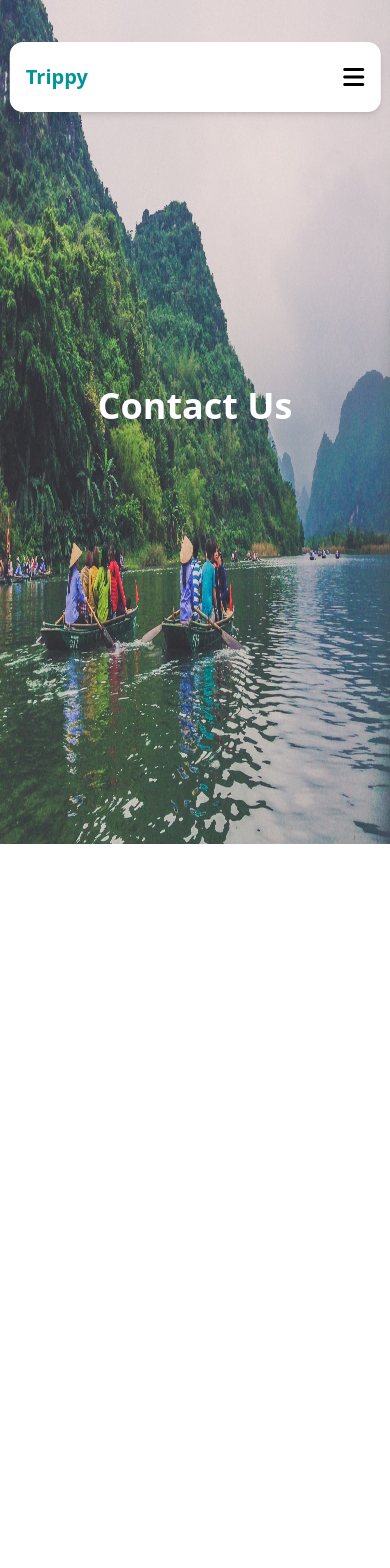
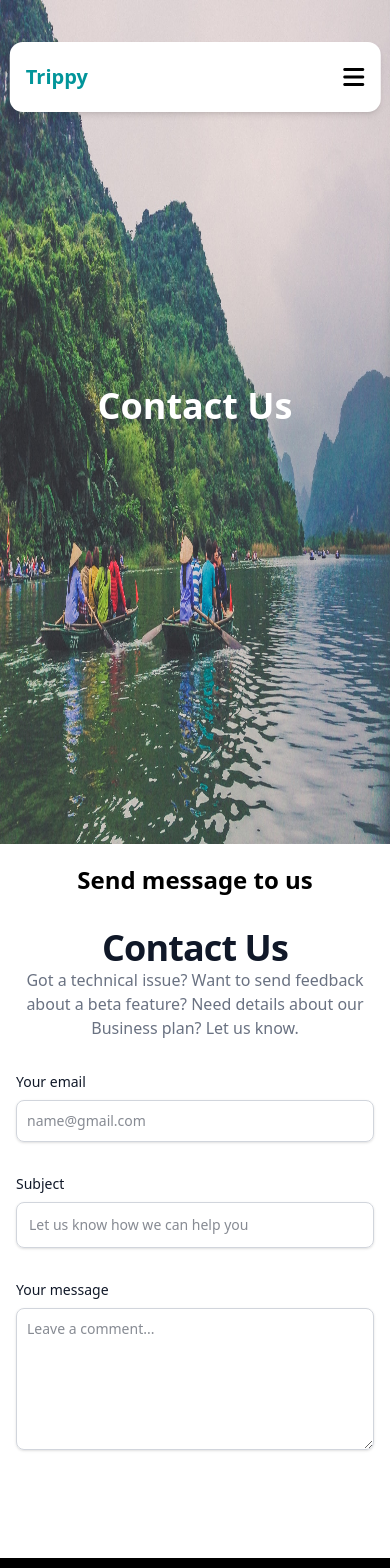
Before and after one commit to waris64/TravellingWebsite, a React (Vite) app in the folder travel-website/: page /contact in a window 390 px wide. Shown: the top 1568 px of the page. Before the commit the page ends 844 px from the top, so only its background shows below. Built offline with nearby package versions, Linux system fonts and the light colour scheme.

Commit message:
Development: Contact form added and responsive

```diff
--- /dev/null
+++ b/travel-website/src/Components/ContactForm.jsx
@@ -0,0 +1,29 @@
+const ContactForm = () => {
+    return (
+        <div>
+            <h1 className="text-center text-2xl md:text-4xl font-bold md:pt-10 pt-5" >Send message to us</h1>
+            <section class="bg-white text-black">
+                <div class="py-8 lg:py-16 px-4 mx-auto max-w-screen-md">
+                    <h2 class="md:mb-4 text-4xl tracking-tight font-extrabold text-center text-gray-900 dark:text-white">Contact Us</h2>
+                    <p class="mb-8 lg:mb-16  text-center text-gray-500  sm:text-xl">Got a technical issue? Want to send feedback about a beta feature? Need details about our Business plan? Let us know.</p>
+                    <form action="#" class="space-y-8">
+                        <div>
+                            <label for="email" class="block mb-2 text-sm font-medium text-gray-900 ">Your email</label>
+                            <input type="email" id="email" class="shadow-sm  border border-gray-300 text-gray-900 text-sm rounded-lg focus:ring-primary-500 focus:border-primary-500 block w-full p-2.5  dark:border-gray-600 dark:placeholder-gray-400 dark:text-white dark:focus:ring-primary-500 dark:focus:border-primary-500 dark:shadow-sm-light" placeholder="name@gmail.com" required/>
+                        </div>
+                        <div>
+                            <label for="subject" class="block mb-2 text-sm font-medium text-gray-900 ">Subject</label>
+                            <input type="text" id="subject" class="block p-3 w-full text-sm text-gray-900  rounded-lg border border-gray-300 shadow-sm focus:ring-primary-500 focus:border-primary-500  dark:border-gray-600 dark:placeholder-gray-400 dark:text-white dark:focus:ring-primary-500 dark:focus:border-primary-500 dark:shadow-sm-light" placeholder="Let us know how we can help you" required/>
+                        </div>
+                        <div class="sm:col-span-2">
+                            <label for="message" class="block mb-2 text-sm font-medium text-gray-900 ">Your message</label>
+                            <textarea id="message" rows="6" class="block p-2.5 w-full text-sm text-gray-900  rounded-lg shadow-sm border border-gray-300 focus:ring-primary-500 focus:border-primary-500  dark:border-gray-600 dark:placeholder-gray-400 dark:text-white dark:focus:ring-primary-500 dark:focus:border-primary-500" placeholder="Leave a comment..."></textarea>
+                        </div>
+                        <button type="submit" class="py-3 px-5 text-sm font-medium text-center text-white rounded-lg bg-primary-700 sm:w-fit hover:bg-primary-800 focus:ring-4 focus:outline-none focus:ring-primary-300 dark:bg-primary-600 dark:hover:bg-primary-700 dark:focus:ring-primary-800">Send message</button>
+                    </form>
+                </div>
+            </section>
+        </div>
+    )
+}
+export default ContactForm
--- a/travel-website/src/Routes/Contact.jsx
+++ b/travel-website/src/Routes/Contact.jsx
@@ -1,11 +1,15 @@
 import React from 'react'
 import Navbar from '../Components/Navbar';
 import Hero from '../Components/Hero';
+import ContactForm from '../Components/ContactForm';
+import Footer from '../Components/Footer';
 const Contact =()=>{
 return (
     <main>
          <Navbar/>
          <Hero heroImg="/assets/2.jpg" title="Contact Us" />
+         <ContactForm/>
+         <Footer/>
     </main>
 )
 }
```
